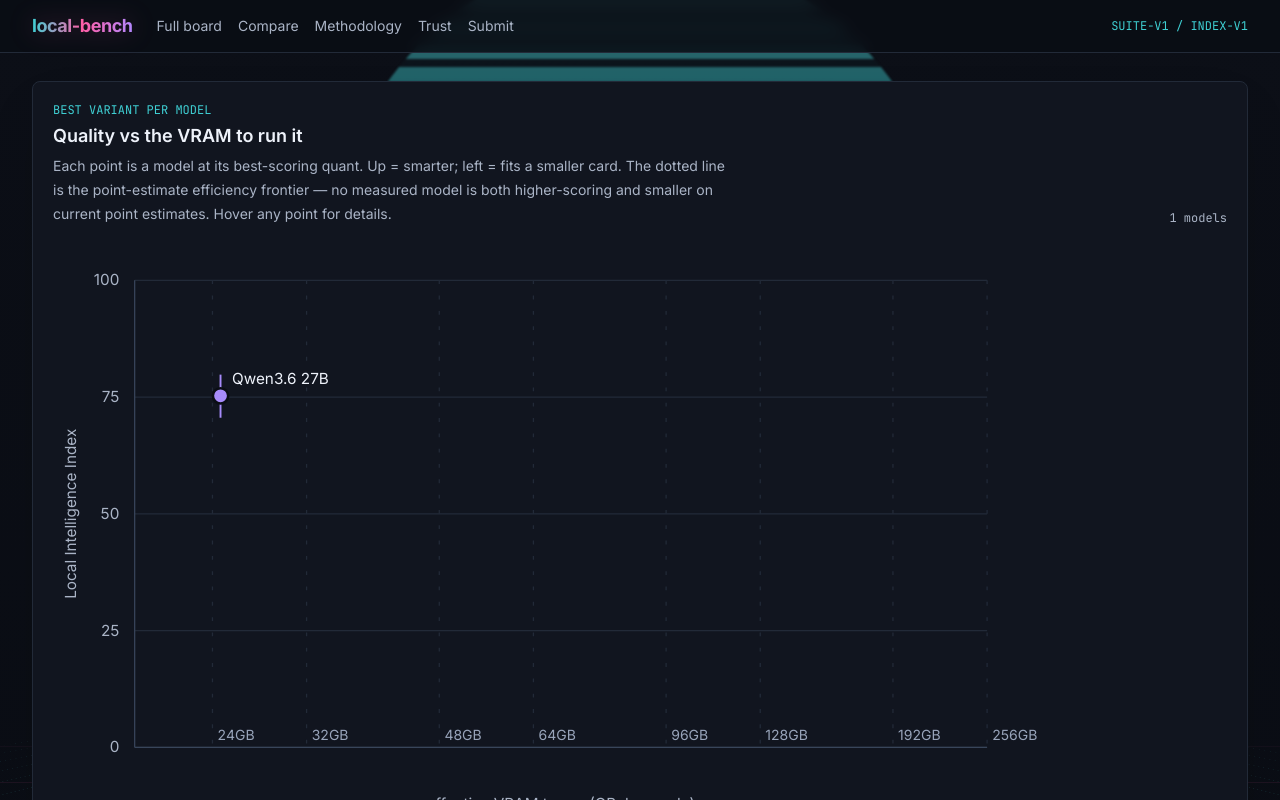
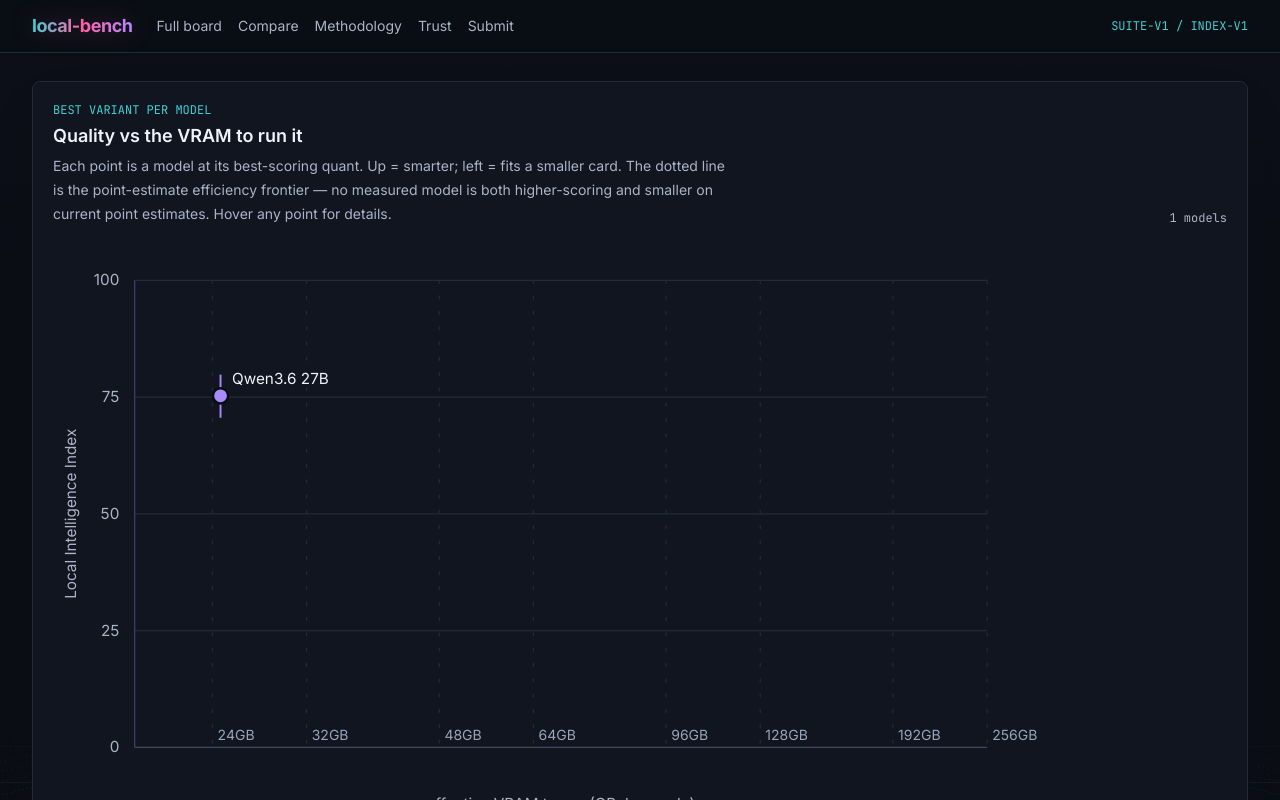
Before and after one commit to local-bench/local-bench, a Next.js app in the folder web/: page / in a window 1280 px wide. Shown: the top 800 px of the page. Built offline with nearby package versions, Linux system fonts and the light colour scheme.

Commit message:
feat(web): remove the retro sun, keep the floor grid

```diff
--- a/web/app/globals.css
+++ b/web/app/globals.css
@@ -22,28 +22,9 @@ body {
   background: linear-gradient(180deg, #0c0f17 0%, #0a0d14 52%, #06080d 100%);
 }
 
-/* Outrun retro sun: a striped cool-sunset disc (cyan -> pink -> purple) glowing behind the top of the
-   page. Sits at z-index 0 (above the canvas, below the content which is lifted to z-index 10), so it
-   reads in the header and the page margins without ever touching the opaque data panels. */
-body::before {
-  content: "";
-  position: fixed;
-  top: -6%;
-  left: 50%;
-  width: min(620px, 86vw);
-  height: min(620px, 86vw);
-  transform: translateX(-50%);
-  border-radius: 50%;
-  background:
-    repeating-linear-gradient(to bottom, transparent 0 15px, rgba(10, 13, 20, 0.92) 15px 23px),
-    linear-gradient(180deg, #7fe6e6 0%, #3fd0d4 26%, #ff5fa8 64%, #b388ff 100%);
-  filter: blur(1px) saturate(1.1);
-  opacity: 0.42;
-  z-index: 0;
-  pointer-events: none;
-}
-
-/* Outrun floor: a neon cyan/pink grid in perspective, receding to a horizon at the viewport bottom. */
+/* Outrun floor: a neon cyan/pink grid in perspective, receding to a horizon at the viewport bottom.
+   Sits at z-index 0 (above the canvas, below the content which is lifted to z-index 10), so it reads
+   in the bottom margins without ever touching the opaque data panels. */
 body::after {
   content: "";
   position: fixed;
@@ -110,14 +91,12 @@ a {
 /* --- Accessibility fallbacks --- */
 
 @media (prefers-contrast: more) {
-  body::before,
   body::after {
     opacity: 0.06;
   }
 }
 
 @media (forced-colors: active) {
-  body::before,
   body::after {
     display: none;
   }
```
